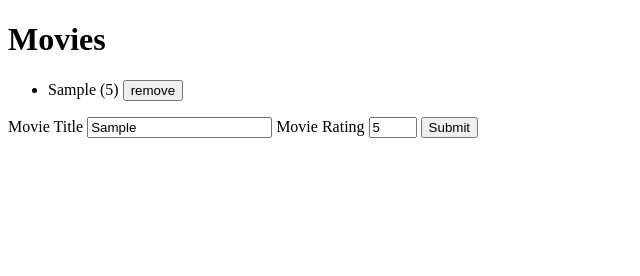
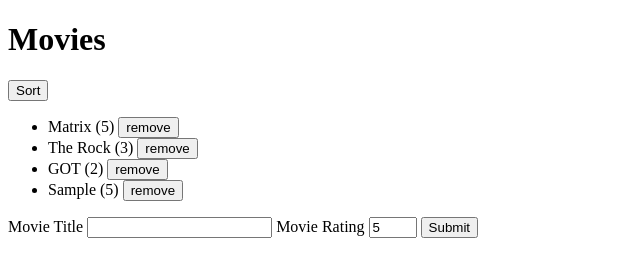
Before and after one commit to maltezc/JQueryDom, a plain HTML site: page movies.html in a window 1280 px wide. Both pictures are taken after typing "Sample" into the empty fields and a click on the button "Submit". Shown: the whole page, without its empty margins (0-640 px from the left). Drawn offline with nearby package versions, Linux system fonts and the light colour scheme.

Commit message:
working on last part

```diff
--- a/app.js
+++ b/app.js
@@ -4,16 +4,16 @@
 // and append them do the DOM along with a button to remove each title and
 // rating from the DOM.
 
-$('form').on('submit', function (evt) {
+$("form").on("submit", function (evt) {
   evt.preventDefault();
 
   const $form = $(evt.target);
-  const title = $form.find('#title').val();
-  const rating = $form.find('#rating').val();
+  const title = $form.find("#title").val();
+  const rating = $form.find("#rating").val();
 
   if (title.trim().length < 2) {
     alert("title needs to be at least 2 characters long.");
-    $form[0].reset();
+    clearForm();
     return;
   }
 
@@ -23,11 +23,28 @@ $('form').on('submit', function (evt) {
 // DECOMPOSE FUNCTIONS GOING FORWARD
 
 function addMovie(movie, rating) {
-  $('#my-movies').append(`<li>${movie} (${rating}) <button>remove</button></li>`);
+  $("#my-movies").append(
+    `<li>${movie} (${rating}) <button>remove</button></li>`
+  );
+  clearForm();
+}
+
+function clearForm() {
+  const $form = $("form");
+  $form[0].reset();
 }
 
 function deleteMovie(evt) {
   $(evt.target).parent().remove();
 }
 
-$('#my-movies').on('click', "button", deleteMovie);
+//todo:
+$("#sortButton").on("click", sortMovies);
+
+function sortMovies() {
+  const $listItem = $("#my-movies").children();
+  console.log($listItem);
+}
+
+// looks for button inside the ul
+$("#my-movies").on("click", "button", deleteMovie);
--- a/movies.html
+++ b/movies.html
@@ -29,7 +29,14 @@
 
   <h1>Movies</h1>
 
-  <ul id="my-movies"></ul>
+  <button id='sortButton' type="button">Sort</button>
+
+  <ul id="my-movies">
+    <li>Matrix (5) <button>remove</button></li>
+    <li>The Rock (3) <button>remove</button></li>
+    <li>GOT (2) <button>remove</button></li>
+  </ul>
+
 
   <form>
     <label for="title">Movie Title</label>
```
